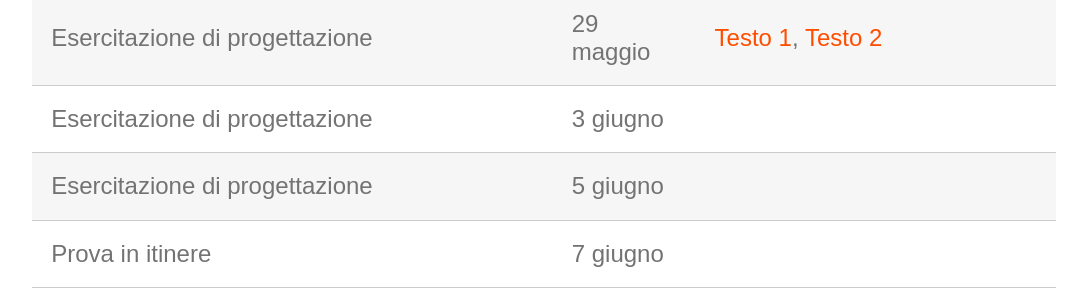
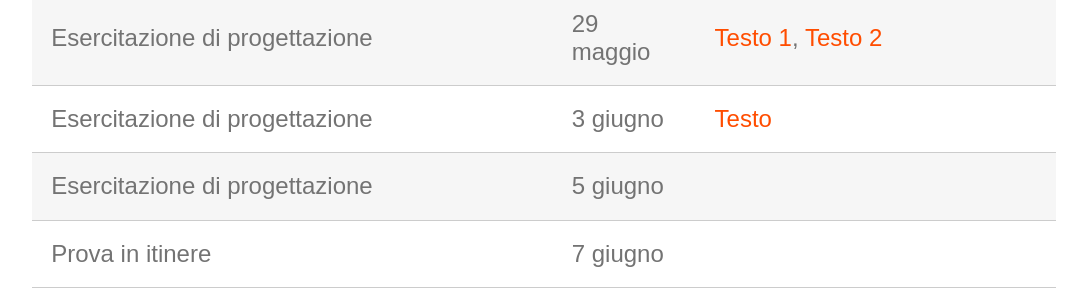
Before and after one commit to perceivelab/db-fo-24, a Jekyll site: the page built from index.md, in a window 1280 px wide and 900 px high, scrolled down 2112 px. Shown: the part 155-455 px from the top of the window, without its empty margins (96-1183 px from the left). Built offline with Jekyll 4.4.1, drawn with Linux system fonts in a browser that asks for light colours.

Commit message:
Update index.md

```diff
--- a/index.md
+++ b/index.md
@@ -42,7 +42,7 @@ Il programma delle lezioni è provvisorio e può subire variazioni.
 | Esercitazione progettazione logica        | 21 maggio | [Testo](https://studentiunict-my.sharepoint.com/:b:/g/personal/simone_palazzo_unict_it/ETc701fvcVhNqaI7534bm24BD06BFJPEBsU516JWSD9MlQ?e=hqgspb), [Soluzione](https://studentiunict-my.sharepoint.com/:b:/g/personal/simone_palazzo_unict_it/ERLwESS6N5RHty7R9nJ6CxwBrwg1Ow-I3f6LdDZ6B5XytQ?e=fLGk57) |
 | Esercitazione di progettazione            | 22 maggio | [Testo](https://studentiunict-my.sharepoint.com/:b:/g/personal/simone_palazzo_unict_it/EaARkPnuMd1Fr7SzJykDeToB2hD5ZP9yfeYaDZkeoUgqOQ?e=oV6yZP), [Soluzione](https://studentiunict-my.sharepoint.com/:b:/g/personal/simone_palazzo_unict_it/ERMdLpjVHMtDo1dmKiASZ58BE4EY2VN08LQfKQ-qeuOBZg?e=uEZTKu) |
 | Esercitazione di progettazione            | 29 maggio | [Testo 1](https://studentiunict-my.sharepoint.com/:b:/g/personal/simone_palazzo_unict_it/ERsTK5qeLzlLiaMtKZW-_dYBh4qkZXOgX1ftFCqp99gRiw?e=nydfAJ), [Testo 2](https://studentiunict-my.sharepoint.com/:b:/g/personal/simone_palazzo_unict_it/EeDtGCJYqCxEhNhQv4cLK8wB2QFrqgWB1quP0jy_lhVO7w?e=Pa1W05) |
-| Esercitazione di progettazione                                     | 3 giugno |
+| Esercitazione di progettazione                                     | 3 giugno | [Testo](https://tinyurl.com/exsubtext) |
 | Esercitazione di progettazione                       | 5 giugno |
 | Prova in itinere                          | 7 giugno |
 
```
